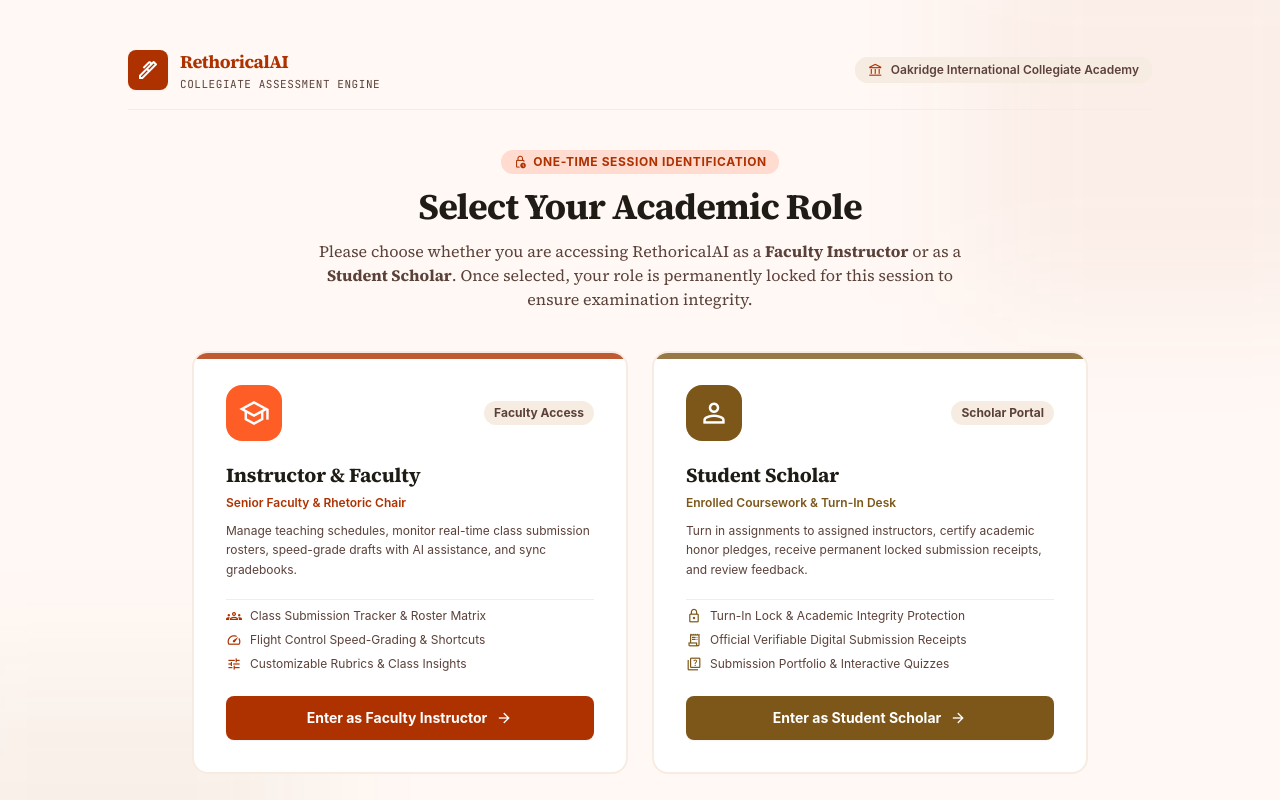
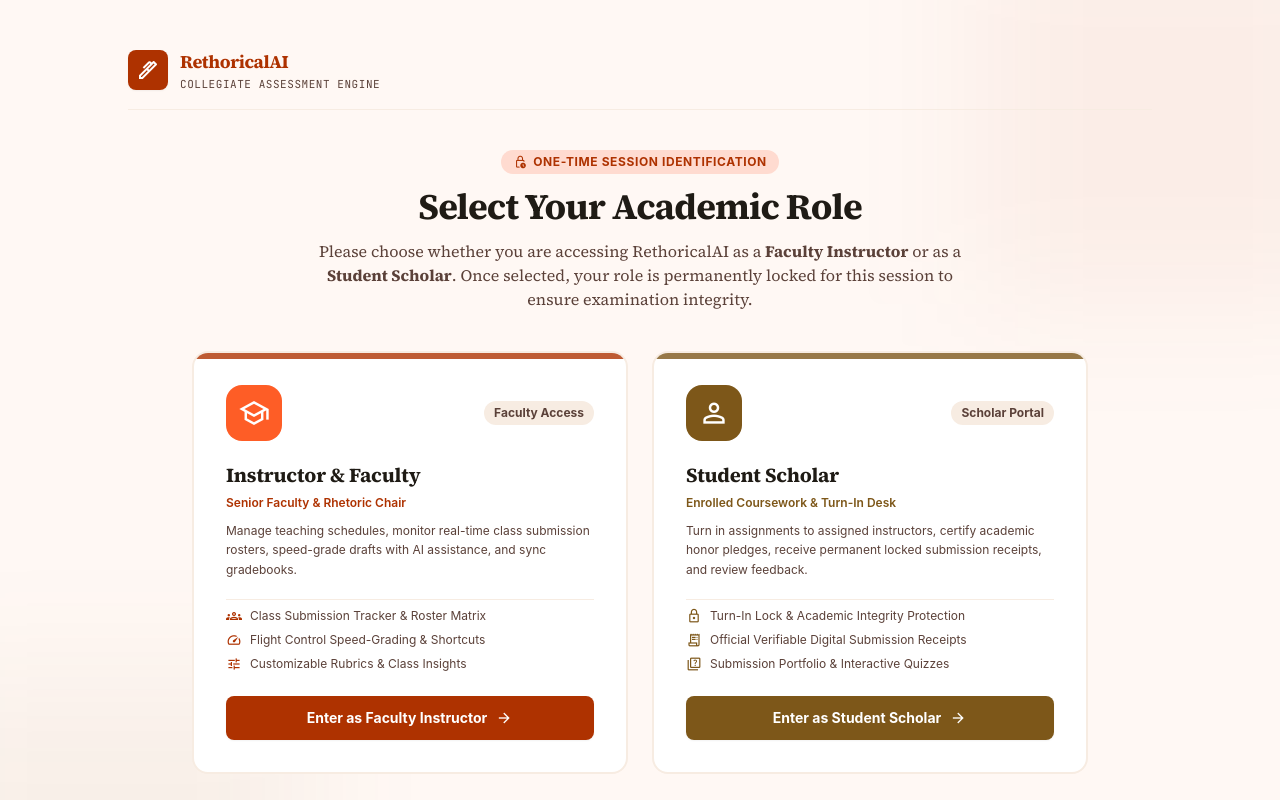
Before and after one commit to ApexPredator2005/RethoricalAi, a React (Vite) app: page / in a window 1280 px wide. Shown: the top 800 px of the page. Built offline with nearby package versions, Linux system fonts and the light colour scheme.

Commit message:
refactor: remove account_balance icon and Oakridge International references

```diff
--- a/src/App.jsx
+++ b/src/App.jsx
@@ -27,14 +27,14 @@ const DEFAULT_CLASSES = [
     period: 'Period 2 (09:15 - 10:05 AM)',
     room: 'Hall 304',
     studentRoster: [
-      { id: 'stu-101', name: 'Aria Montgomery', rollNo: '11A-01', email: 'aria.m@oakridge.edu' },
-      { id: 'stu-102', name: 'Liam Gallagher', rollNo: '11A-02', email: 'liam.g@oakridge.edu' },
-      { id: 'stu-103', name: 'Sophia Patel', rollNo: '11A-03', email: 'sophia.p@oakridge.edu' },
-      { id: 'stu-104', name: 'Ethan Zhang', rollNo: '11A-04', email: 'ethan.z@oakridge.edu' },
-      { id: 'stu-105', name: 'Maya Lin', rollNo: '11A-05', email: 'maya.l@oakridge.edu' },
-      { id: 'stu-106', name: 'Noah Al-Mansoor', rollNo: '11A-06', email: 'noah.a@oakridge.edu' },
-      { id: 'stu-107', name: 'Zoe Deschanel', rollNo: '11A-07', email: 'zoe.d@oakridge.edu' },
-      { id: 'stu-108', name: 'Lucas Vance', rollNo: '11A-08', email: 'lucas.v@oakridge.edu' }
+      { id: 'stu-101', name: 'Aria Montgomery', rollNo: '11A-01', email: 'aria.m@student.edu' },
+      { id: 'stu-102', name: 'Liam Gallagher', rollNo: '11A-02', email: 'liam.g@student.edu' },
+      { id: 'stu-103', name: 'Sophia Patel', rollNo: '11A-03', email: 'sophia.p@student.edu' },
+      { id: 'stu-104', name: 'Ethan Zhang', rollNo: '11A-04', email: 'ethan.z@student.edu' },
+      { id: 'stu-105', name: 'Maya Lin', rollNo: '11A-05', email: 'maya.l@student.edu' },
+      { id: 'stu-106', name: 'Noah Al-Mansoor', rollNo: '11A-06', email: 'noah.a@student.edu' },
+      { id: 'stu-107', name: 'Zoe Deschanel', rollNo: '11A-07', email: 'zoe.d@student.edu' },
+      { id: 'stu-108', name: 'Lucas Vance', rollNo: '11A-08', email: 'lucas.v@student.edu' }
     ]
   },
   {
@@ -44,12 +44,12 @@ const DEFAULT_CLASSES = [
     period: 'Period 4 (11:20 - 12:10 PM)',
     room: 'Seminar Room B',
     studentRoster: [
-      { id: 'stu-201', name: 'Hannah Abbott', rollNo: '12H-01', email: 'hannah.a@oakridge.edu' },
-      { id: 'stu-202', name: 'Cedric Diggory', rollNo: '12H-02', email: 'cedric.d@oakridge.edu' },
-      { id: 'stu-203', name: 'Cho Chang', rollNo: '12H-03', email: 'cho.c@oakridge.edu' },
-      { id: 'stu-204', name: 'Dean Thomas', rollNo: '12H-04', email: 'dean.t@oakridge.edu' },
-      { id: 'stu-205', name: 'Padma Patil', rollNo: '12H-05', email: 'padma.p@oakridge.edu' },
-      { id: 'stu-206', name: 'Seamus Finnigan', rollNo: '12H-06', email: 'seamus.f@oakridge.edu' }
+      { id: 'stu-201', name: 'Hannah Abbott', rollNo: '12H-01', email: 'hannah.a@student.edu' },
+      { id: 'stu-202', name: 'Cedric Diggory', rollNo: '12H-02', email: 'cedric.d@student.edu' },
+      { id: 'stu-203', name: 'Cho Chang', rollNo: '12H-03', email: 'cho.c@student.edu' },
+      { id: 'stu-204', name: 'Dean Thomas', rollNo: '12H-04', email: 'dean.t@student.edu' },
+      { id: 'stu-205', name: 'Padma Patil', rollNo: '12H-05', email: 'padma.p@student.edu' },
+      { id: 'stu-206', name: 'Seamus Finnigan', rollNo: '12H-06', email: 'seamus.f@student.edu' }
     ]
   },
   {
@@ -59,11 +59,11 @@ const DEFAULT_CLASSES = [
     period: 'Period 6 (02:00 - 02:50 PM)',
     room: 'Hall 208',
     studentRoster: [
-      { id: 'stu-301', name: 'Benjamin Sisko', rollNo: '10C-01', email: 'ben.s@oakridge.edu' },
-      { id: 'stu-302', name: 'Kira Nerys', rollNo: '10C-02', email: 'kira.n@oakridge.edu' },
-      { id: 'stu-303', name: 'Julian Bashir', rollNo: '10C-03', email: 'julian.b@oakridge.edu' },
-      { id: 'stu-304', name: 'Jadzia Dax', rollNo: '10C-04', email: 'jadzia.d@oakridge.edu' },
-      { id: 'stu-305', name: 'Miles O\'Brien', rollNo: '10C-05', email: 'miles.o@oakridge.edu' }
+      { id: 'stu-301', name: 'Benjamin Sisko', rollNo: '10C-01', email: 'ben.s@student.edu' },
+      { id: 'stu-302', name: 'Kira Nerys', rollNo: '10C-02', email: 'kira.n@student.edu' },
+      { id: 'stu-303', name: 'Julian Bashir', rollNo: '10C-03', email: 'julian.b@student.edu' },
+      { id: 'stu-304', name: 'Jadzia Dax', rollNo: '10C-04', email: 'jadzia.d@student.edu' },
+      { id: 'stu-305', name: 'Miles O\'Brien', rollNo: '10C-05', email: 'miles.o@student.edu' }
     ]
   }
 ];
@@ -94,10 +94,10 @@ export default function App() {
   const [teacherProfile, setTeacherProfile] = useState({
     name: 'Dr. Eleanor Vance',
     title: 'Senior Faculty & Rhetoric Chair',
-    institution: 'Oakridge International Collegiate Academy',
+    institution: '',
     department: 'Department of Humanities & Rhetoric',
     academicYear: '2026–2027 Academic Session',
-    email: 'e.vance@oakridge.edu'
+    email: 'e.vance@faculty.edu'
   });
   const [showProfileModal, setShowProfileModal] = useState(false);
   const [prefillStudentName, setPrefillStudentName] = useState('');
@@ -107,9 +107,9 @@ export default function App() {
     id: 'stu-101',
     name: 'Aria Montgomery',
     rollNo: '11A-01',
-    email: 'aria.m@oakridge.edu',
+    email: 'aria.m@student.edu',
     grade: 'Grade 11 - Section A',
-    institution: 'Oakridge International Collegiate Academy'
+    institution: ''
   });
   const [showStudentProfileModal, setShowStudentProfileModal] = useState(false);
   const [receiptModalSub, setReceiptModalSub] = useState(null);
--- a/src/components/Header.jsx
+++ b/src/components/Header.jsx
@@ -70,7 +70,7 @@ export default function Header({
             title={`${activeInstitution} • ${role === 'student' ? 'Student Portal' : 'Faculty'} (Click to view)`}
           >
             <span className={`material-symbols-outlined text-[15px] ${role === 'student' ? 'text-secondary' : 'text-primary'}`}>
-              {role === 'student' ? 'school' : 'account_balance'}
+              school
             </span>
             <span className="truncate">{activeInstitution}</span>
           </div>
--- a/src/components/RoleSelectionGateway.jsx
+++ b/src/components/RoleSelectionGateway.jsx
@@ -1,7 +1,7 @@
 import React, { useState } from 'react';
 import { sounds } from '../utils/soundEffects';
 
-export default function RoleSelectionGateway({ onSelectRole, teacherProfile, institutionName = 'Oakridge International Collegiate Academy' }) {
+export default function RoleSelectionGateway({ onSelectRole, teacherProfile, institutionName = '' }) {
   const [selectedRole, setSelectedRole] = useState(null);
   const [hoveredRole, setHoveredRole] = useState(null);
 
@@ -35,10 +35,12 @@ export default function RoleSelectionGateway({ onSelectRole, teacherProfile, ins
           </div>
         </div>
 
-        <div className="hidden sm:flex items-center gap-2 px-3 py-1 rounded-full bg-surface-container text-on-surface-variant text-xs font-semibold border border-surface-container">
-          <span className="material-symbols-outlined text-[15px] text-primary">account_balance</span>
-          <span>{institutionName}</span>
-        </div>
+        {institutionName ? (
+          <div className="hidden sm:flex items-center gap-2 px-3 py-1 rounded-full bg-surface-container text-on-surface-variant text-xs font-semibold border border-surface-container">
+            <span className="material-symbols-outlined text-[15px] text-primary">school</span>
+            <span>{institutionName}</span>
+          </div>
+        ) : null}
       </header>
 
       {/* Main Selection Area */}
--- a/src/components/Sidebar.jsx
+++ b/src/components/Sidebar.jsx
@@ -160,7 +160,7 @@ export default function Sidebar({
                 {teacherProfile?.name || 'Dr. Eleanor Vance'}
               </span>
               <span className="font-label-sm text-[11px] text-on-surface-variant truncate">
-                {teacherProfile?.institution || 'Oakridge Collegiate Academy'}
+                {teacherProfile?.institution || teacherProfile?.department || 'Faculty Instructor'}
               </span>
             </div>
             <span className="material-symbols-outlined text-[16px] text-on-surface-variant group-hover:text-primary transition-colors">
--- a/src/components/StudentProfileModal.jsx
+++ b/src/components/StudentProfileModal.jsx
@@ -10,9 +10,9 @@ export default function StudentProfileModal({
 }) {
   const [name, setName] = useState(studentProfile?.name || 'Aria Montgomery');
   const [rollNo, setRollNo] = useState(studentProfile?.rollNo || '11A-01');
-  const [email, setEmail] = useState(studentProfile?.email || 'aria.m@oakridge.edu');
+  const [email, setEmail] = useState(studentProfile?.email || 'aria.m@student.edu');
   const [grade, setGrade] = useState(studentProfile?.grade || 'Grade 11 - Section A');
-  const [institution, setInstitution] = useState(studentProfile?.institution || 'Oakridge International Collegiate Academy');
+  const [institution, setInstitution] = useState(studentProfile?.institution || '');
   const [saved, setSaved] = useState(false);
 
   const currentClass = classes.find(c => c.id === selectedClassId) || classes[0];
@@ -25,9 +25,9 @@ export default function StudentProfileModal({
         ...studentProfile,
         name: name.trim() || 'Scholar',
         rollNo: rollNo.trim() || '11A-00',
-        email: email.trim() || 'scholar@oakridge.edu',
+        email: email.trim() || 'scholar@student.edu',
         grade: grade.trim() || 'Grade 11',
-        institution: institution.trim() || 'Oakridge International Collegiate Academy'
+        institution: institution.trim()
       });
     }
     setSaved(true);
@@ -157,7 +157,7 @@ export default function StudentProfileModal({
               value={email}
               onChange={(e) => setEmail(e.target.value)}
               className="w-full px-3 py-2 rounded-lg bg-surface-container border border-surface-container focus:outline-none focus:ring-2 focus:ring-secondary text-sm text-on-surface font-code-inline"
-              placeholder="e.g. aria.m@oakridge.edu"
+              placeholder="e.g. aria.m@student.edu"
             />
           </div>
 
@@ -167,11 +167,10 @@ export default function StudentProfileModal({
             </label>
             <input
               type="text"
-              required
               value={institution}
               onChange={(e) => setInstitution(e.target.value)}
               className="w-full px-3 py-2 rounded-lg bg-surface-container border border-surface-container focus:outline-none focus:ring-2 focus:ring-secondary text-sm text-on-surface"
-              placeholder="e.g. Oakridge International Collegiate Academy"
+              placeholder="e.g. Collegiate Academy / High School"
             />
           </div>
 
--- a/src/components/SubmissionReceiptModal.jsx
+++ b/src/components/SubmissionReceiptModal.jsx
@@ -37,14 +37,14 @@ export default function SubmissionReceiptModal({ submission, onClose, onNavigate
           {/* Institution Header Stamp */}
           <div className="text-center pb-space-sm border-b border-dashed border-surface-container">
             <span className="font-code-inline text-xs font-bold text-primary uppercase tracking-widest block">
-              {submission.institution || 'Oakridge International Collegiate Academy'}
+              {submission.institution || 'Academic Assessment Office'}
             </span>
             <span className="text-[11px] text-on-surface-variant">
               Faculty of Rhetoric &amp; Comparative Literature • Academic Records Division
             </span>
             <div className="mt-2 inline-flex items-center gap-1.5 px-3 py-1 rounded-full bg-tertiary-fixed text-on-tertiary-container font-code-inline text-xs font-bold">
               <span className="material-symbols-outlined text-[14px]">lock</span>
-              <span>LOCKED FOR GRADING • {submission.receiptCode || `OAK-${Math.floor(100000 + Math.random() * 900000)}`}</span>
+              <span>LOCKED FOR GRADING • {submission.receiptCode || `REC-${Math.floor(100000 + Math.random() * 900000)}`}</span>
             </div>
           </div>
 
--- a/src/components/TeacherProfileModal.jsx
+++ b/src/components/TeacherProfileModal.jsx
@@ -3,10 +3,10 @@ import React, { useState } from 'react';
 export default function TeacherProfileModal({ teacherProfile, onSave, onClose }) {
   const [name, setName] = useState(teacherProfile?.name || 'Dr. Eleanor Vance');
   const [title, setTitle] = useState(teacherProfile?.title || 'Faculty Lead & Rhetoric Chair');
-  const [institution, setInstitution] = useState(teacherProfile?.institution || 'Oakridge International Collegiate Academy');
+  const [institution, setInstitution] = useState(teacherProfile?.institution || '');
   const [department, setDepartment] = useState(teacherProfile?.department || 'Department of Humanities & Rhetoric');
   const [academicYear, setAcademicYear] = useState(teacherProfile?.academicYear || '2026–2027 Academic Session');
-  const [email, setEmail] = useState(teacherProfile?.email || 'e.vance@oakridge.edu');
+  const [email, setEmail] = useState(teacherProfile?.email || 'e.vance@faculty.edu');
   const [saved, setSaved] = useState(false);
 
   const handleSubmit = (e) => {
@@ -15,10 +15,10 @@ export default function TeacherProfileModal({ teacherProfile, onSave, onClose })
       onSave({
         name: name.trim() || 'Educator',
         title: title.trim() || 'Instructor',
-        institution: institution.trim() || 'Educational Institution',
+        institution: institution.trim(),
         department: department.trim() || 'Academic Department',
         academicYear: academicYear.trim() || 'Current Term',
-        email: email.trim() || 'educator@institution.edu'
+        email: email.trim() || 'educator@faculty.edu'
       });
     }
     setSaved(true);
@@ -89,7 +89,7 @@ export default function TeacherProfileModal({ teacherProfile, onSave, onClose })
                 type="email"
                 value={email}
                 onChange={(e) => setEmail(e.target.value)}
-                placeholder="e.g. e.vance@oakridge.edu"
+                placeholder="e.g. e.vance@faculty.edu"
                 className="w-full px-space-md py-space-xs rounded-lg bg-surface-container-low border border-surface-container text-on-surface focus:outline-none focus:ring-2 focus:ring-primary/30 text-sm"
               />
             </div>
@@ -103,8 +103,7 @@ export default function TeacherProfileModal({ teacherProfile, onSave, onClose })
               type="text"
               value={institution}
               onChange={(e) => setInstitution(e.target.value)}
-              placeholder="e.g. Oakridge International Collegiate Academy"
-              required
+              placeholder="e.g. Collegiate Academy / University"
               className="w-full px-space-md py-space-xs rounded-lg bg-surface-container-low border border-surface-container text-on-surface focus:outline-none focus:ring-2 focus:ring-primary/30"
             />
           </div>
--- a/src/data/mockData.js
+++ b/src/data/mockData.js
@@ -38,7 +38,7 @@ export const ASSIGNMENT_TEMPLATES = [
     id: 'history_dbq',
     name: 'History Document-Based Question (DBQ)',
     category: 'Social Studies & History',
-    icon: 'account_balance',
+    icon: 'history_edu',
     defaultWordLimit: 1800,
     criteria: [
       { id: 'c1', name: 'Historical Contextualization', description: 'Accurate broader historical context connecting events across time and geography.', weight: 20, maxScore: 20 },
--- a/src/screens/EssaySubmissionScreen.jsx
+++ b/src/screens/EssaySubmissionScreen.jsx
@@ -98,7 +98,7 @@ export default function EssaySubmissionScreen({
         className: currentClass.name,
         subject: currentClass.subject,
         teacherName: teacherProfile?.name || 'Dr. Eleanor Vance',
-        institution: teacherProfile?.institution || 'Oakridge International Collegiate Academy',
+        institution: teacherProfile?.institution || studentProfile?.institution || '',
         templateId: selectedTemplate,
         receiptCode: receiptCode,
         isLocked: true,
@@ -290,11 +290,15 @@ export default function EssaySubmissionScreen({
             <div className="flex flex-col lg:flex-row lg:items-center justify-between gap-space-md pb-space-sm border-b border-surface-container">
               <div className="space-y-1">
                 <div className="flex flex-wrap items-center gap-space-xs">
-                  <span className="px-2 py-0.5 rounded text-[11px] font-bold uppercase tracking-wider bg-primary-fixed text-primary flex items-center gap-1">
-                    <span className="material-symbols-outlined text-[14px]">account_balance</span>
-                    {teacherProfile?.institution || 'Oakridge International Collegiate Academy'}
-                  </span>
-                  <span className="text-on-surface-variant">•</span>
+                  {teacherProfile?.institution && (
+                    <>
+                      <span className="px-2 py-0.5 rounded text-[11px] font-bold uppercase tracking-wider bg-primary-fixed text-primary flex items-center gap-1">
+                        <span className="material-symbols-outlined text-[14px]">school</span>
+                        {teacherProfile.institution}
+                      </span>
+                      <span className="text-on-surface-variant">•</span>
+                    </>
+                  )}
                   <span className="text-xs text-on-surface-variant font-medium">
                     {teacherProfile?.department || 'Department of Humanities & Rhetoric'}
                   </span>
@@ -727,7 +731,7 @@ export default function EssaySubmissionScreen({
                 Collegiate Academic Integrity &amp; Permanent Turn-In Pledge:
               </span>
               <p className="text-on-surface-variant leading-relaxed">
-                I hereby certify that this draft represents my own original intellectual work and adheres to the Oakridge Academic Honor Code. I understand that once submitted, this assignment will be <strong>permanently locked</strong> against editing or resubmission.
+                I hereby certify that this draft represents my own original intellectual work and adheres to collegiate academic integrity policies and the institutional Honor Code. I understand that once submitted, this assignment will be <strong>permanently locked</strong> against editing or resubmission.
               </p>
             </div>
           </label>
--- a/src/screens/StudentSubmissionsScreen.jsx
+++ b/src/screens/StudentSubmissionsScreen.jsx
@@ -43,11 +43,15 @@ export default function StudentSubmissionsScreen({
       <div className="flex flex-col lg:flex-row lg:items-end justify-between gap-space-lg pb-space-md border-b border-surface-container">
         <div className="space-y-space-xs max-w-2xl">
           <div className="flex flex-wrap items-center gap-space-sm">
-            <span className="font-code-inline text-code-inline text-secondary font-bold tracking-wide uppercase flex items-center gap-1.5">
-              <span className="material-symbols-outlined text-[16px]">school</span>
-              {studentProfile?.institution || 'Oakridge International Collegiate Academy'}
-            </span>
-            <span className="hidden sm:inline-block w-1.5 h-1.5 rounded-full bg-outline-variant"></span>
+            {studentProfile?.institution && (
+              <>
+                <span className="font-code-inline text-code-inline text-secondary font-bold tracking-wide uppercase flex items-center gap-1.5">
+                  <span className="material-symbols-outlined text-[16px]">school</span>
+                  {studentProfile.institution}
+                </span>
+                <span className="hidden sm:inline-block w-1.5 h-1.5 rounded-full bg-outline-variant"></span>
+              </>
+            )}
             <span className="font-label-sm text-label-sm text-on-surface-variant font-medium">
               Student Scholar Portal
             </span>
--- a/src/screens/TeacherDashboardScreen.jsx
+++ b/src/screens/TeacherDashboardScreen.jsx
@@ -162,11 +162,15 @@ export default function TeacherDashboardScreen({
       <div className="flex flex-col lg:flex-row lg:items-end justify-between gap-space-lg pb-space-md border-b border-surface-container">
         <div className="space-y-space-xs max-w-3xl">
           <div className="flex flex-wrap items-center gap-space-sm">
-            <span className="font-code-inline text-code-inline text-primary font-bold tracking-wide uppercase flex items-center gap-1.5">
-              <span className="material-symbols-outlined text-[16px]">account_balance</span>
-              {teacherProfile?.institution || 'Oakridge International Collegiate Academy'}
-            </span>
-            <span className="hidden sm:inline-block w-1.5 h-1.5 rounded-full bg-outline-variant"></span>
+            {teacherProfile?.institution && (
+              <>
+                <span className="font-code-inline text-code-inline text-primary font-bold tracking-wide uppercase flex items-center gap-1.5">
+                  <span className="material-symbols-outlined text-[16px]">school</span>
+                  {teacherProfile.institution}
+                </span>
+                <span className="hidden sm:inline-block w-1.5 h-1.5 rounded-full bg-outline-variant"></span>
+              </>
+            )}
             <span className="font-label-sm text-label-sm text-secondary font-semibold">
               {teacherProfile?.department || 'Department of Humanities & Rhetoric'}
             </span>
```
